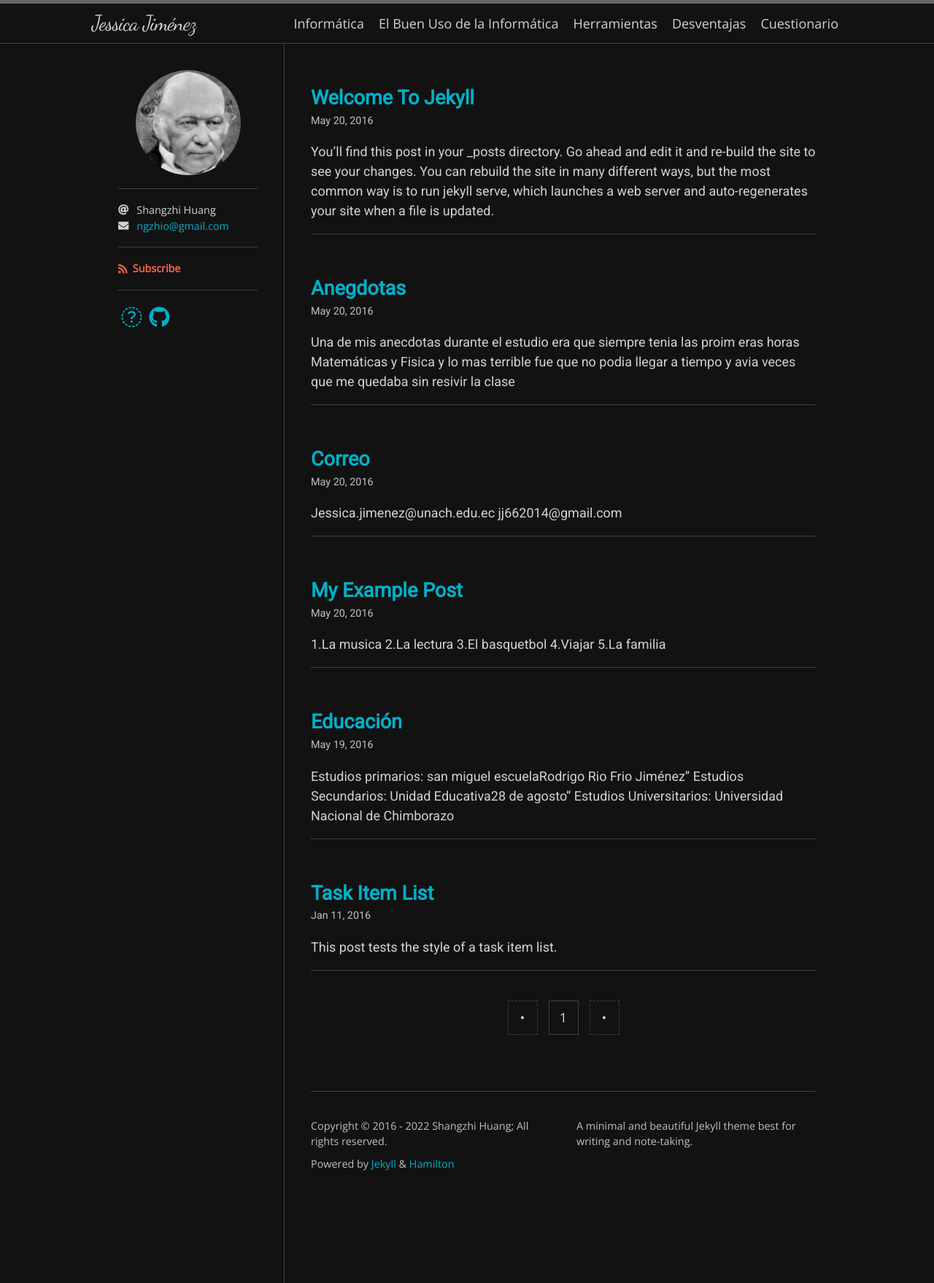
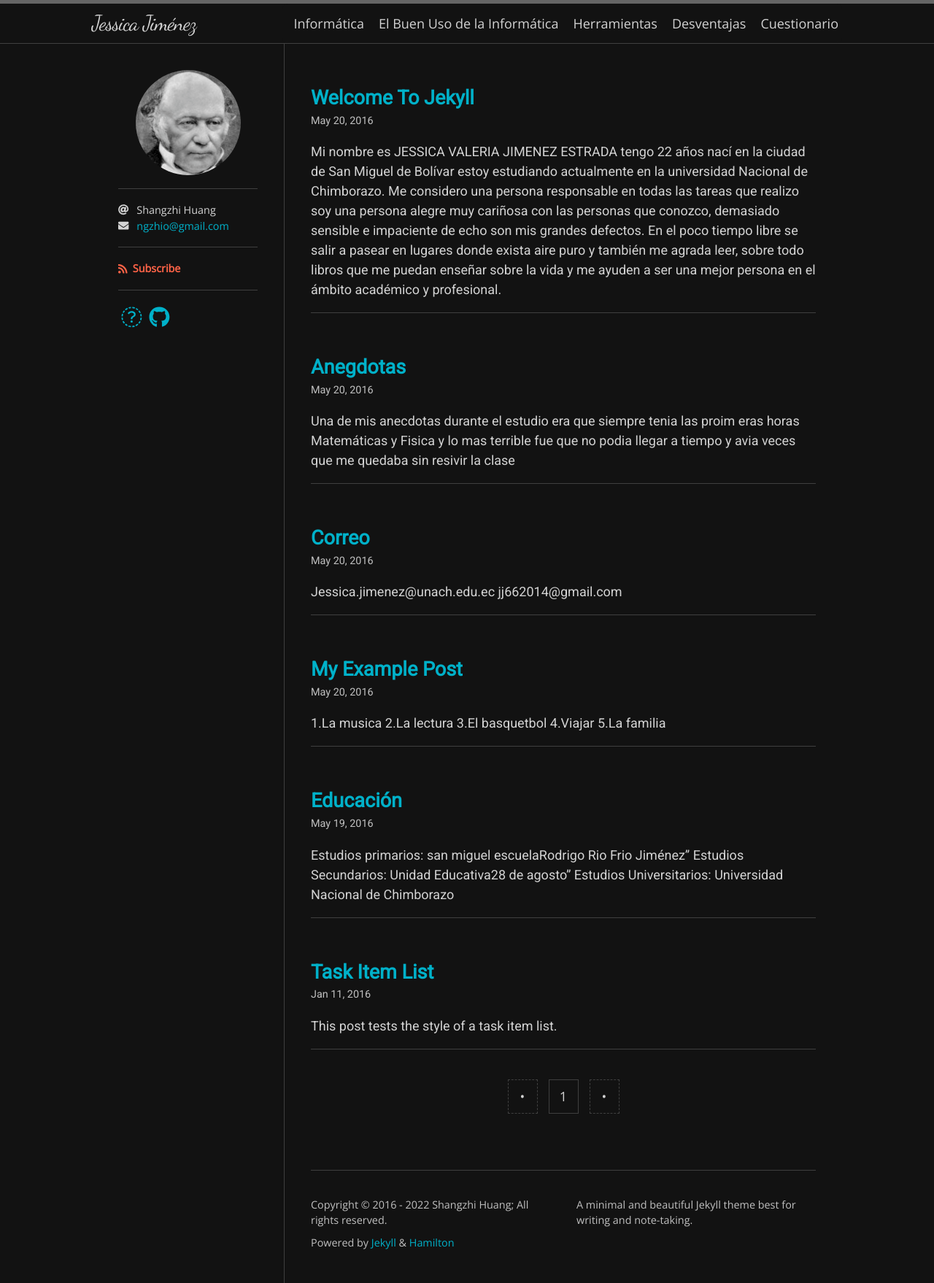
Before and after one commit to jessyjm/jessyjm.github.io, a Jekyll site: the page built from index.html, in a window 1280 px wide. Shown: the whole page at 73% size. Built offline with Jekyll 4.4.1, drawn with Linux system fonts in a browser that asks for light colours; nearby versions of some CDN libraries; some web fonts are replaced; the list of posts is cut into pages by our own code.

Commit message:
Update 2016-05-20-welcome-to-jekyll.md

```diff
--- a/_posts/2016-05-20-welcome-to-jekyll.md
+++ b/_posts/2016-05-20-welcome-to-jekyll.md
@@ -1,7 +1,7 @@
 ---
-layout: post
+layout: Perfil
 ---
-You’ll find this post in your `_posts` directory. Go ahead and edit it and re-build the site to see your changes. You can rebuild the site in many different ways, but the most common way is to run `jekyll serve`, which launches a web server and auto-regenerates your site when a file is updated.
+Mi nombre es JESSICA VALERIA JIMENEZ ESTRADA tengo 22 años nací en la ciudad de San Miguel de Bolívar estoy estudiando actualmente en la universidad Nacional de Chimborazo. Me considero una persona responsable en todas las tareas que realizo soy una persona alegre muy cariñosa con las personas que conozco, demasiado sensible e impaciente de echo son mis grandes defectos. En el poco tiempo libre se salir a pasear en lugares donde exista aire puro y también me agrada leer, sobre todo libros que me puedan enseñar sobre la vida y me ayuden a ser una mejor persona en el ámbito académico y profesional.
 
 To add new posts, simply add a file in the `_posts` directory that follows the convention `YYYY-MM-DD-name-of-post.ext` and includes the necessary front matter. Take a look at the source for this post to get an idea about how it works.
 
```
